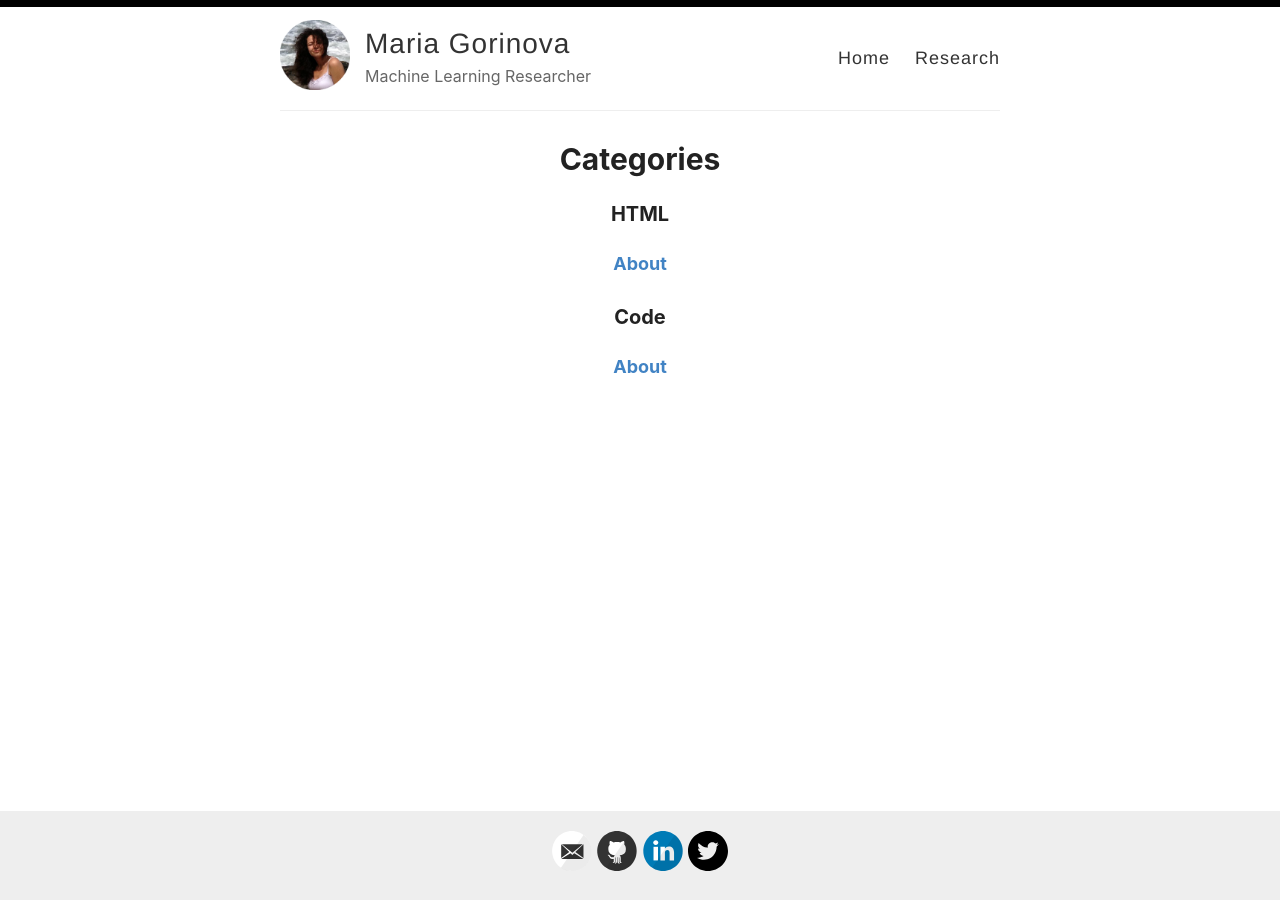
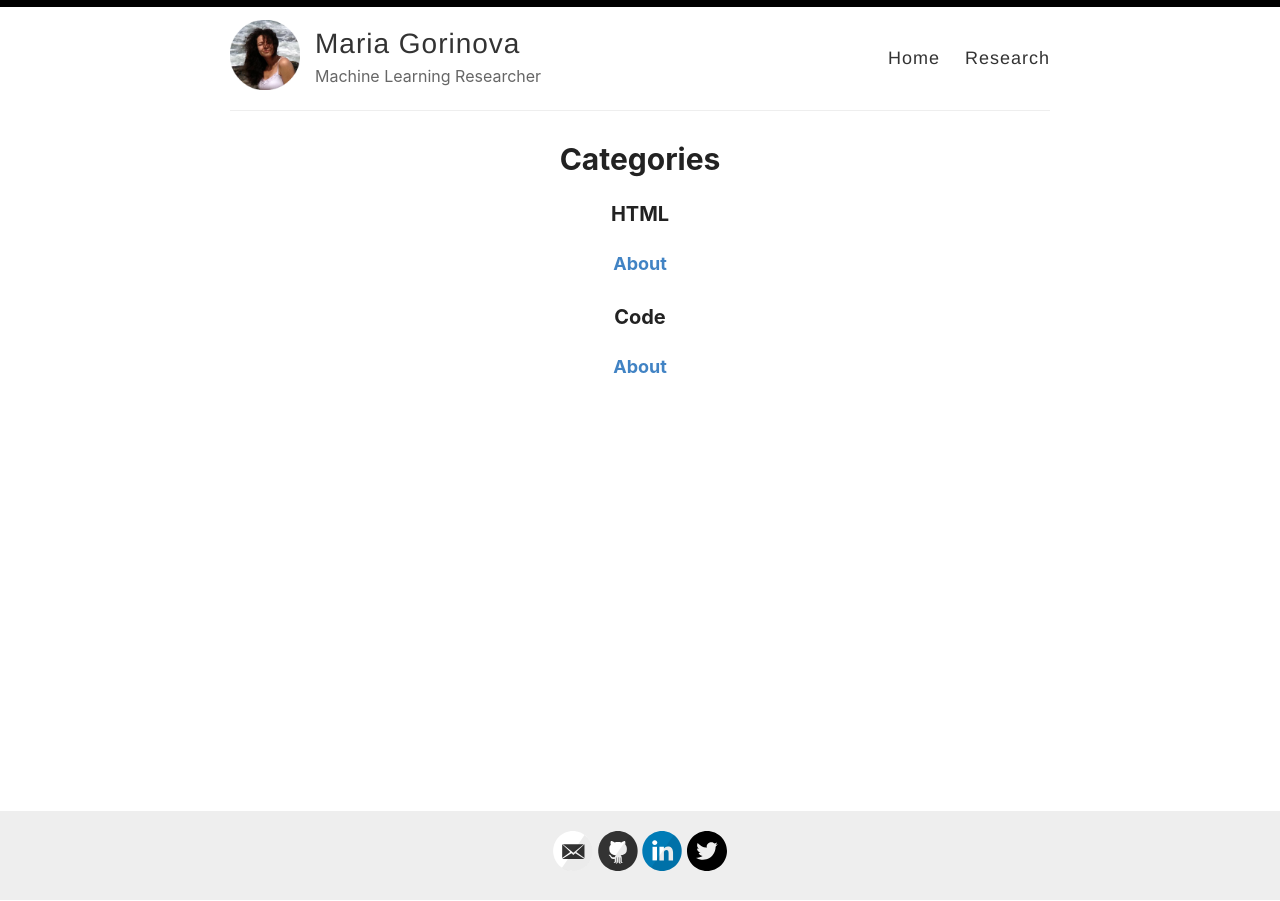
Before and after one commit to mgorinova/mgorinova.github.io, a Jekyll site: the page built from _pages/categories.md, in a window 1280 px wide. Built offline with Jekyll 4.4.1, drawn with Linux system fonts in a browser that asks for light colours.

Commit message:
style change

```diff
--- a/assets/style.scss
+++ b/assets/style.scss
@@ -26,13 +26,13 @@ body {
   color: #404040;
   line-height: 1.7;
   font-weight: 400;
-  font-size: 18px;
+  font-size: 16px;
   height: 100%;
 }
 
 .container {
   margin: 0 auto;
-  max-width: 740px;
+  max-width: 840px;
   padding: 0 10px;
   width: 100%;
 }
```
